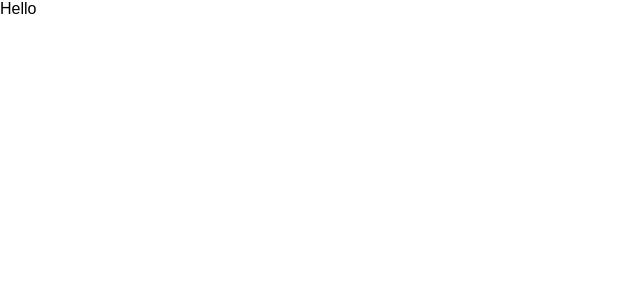
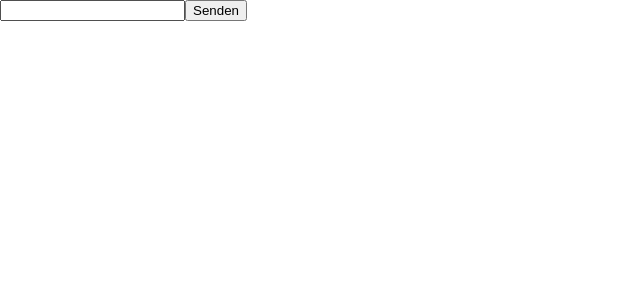
Before and after one commit to novakiss/chatBotReactRedux, a React (Create React App) app: page / in a window 1280 px wide. Shown: the top 300 px of the page, without its empty margins (0-640 px from the left). Built offline with nearby package versions, Linux system fonts and the light colour scheme.

Commit message:
Component Input Container and Presentational

```diff
--- a/src/app/action.js
+++ b/src/app/action.js
@@ -45,8 +45,8 @@ export const newMessage = (dispatch) =>{
     })
 };
 
-export const getResponseFromServer = (URL, data)  => {
-    start();
+export const getResponseFromServer = (URL, data) =>(dispatch) => {
+    dispatch(start());
     return axios.post (URL, data)
         .then((response)=>{
              success();
--- a/src/app/components/MessageInput.js
+++ b/src/app/components/MessageInput.js
@@ -0,0 +1,41 @@
+import React, {Component} from 'react';
+import PropTypes from 'prop-types';
+
+class MessageInput extends Component{
+    state= {
+        message: [],
+        text :'',
+    };
+
+    handleChange = (e) =>{
+      this.setState({text : e.target.value});
+    };
+
+    handleSubmit = (e) =>{
+        e.preventDefault();
+        const newItem = {
+            text: this.state.text,
+            id : Date.now()
+        };
+        this.setState((prevState) => ({
+            messages: prevState.messages.concat(newItem),
+            text: '',
+        }));
+        //this.props.send(this.state.text);
+    };
+
+    render() {
+        return (<div>
+            <form onSubmit={this.handleSubmit}>
+                <input onChange={this.handleChange} value = {this.state.text}/>
+                <button type="submit" disabled={this.props.disable}>Senden</button>
+            </form>
+        </div>);
+    }
+}
+/*
+MessageInput.propTypes = {
+  text : PropTypes.string.isRequire,
+};
+*/
+export default MessageInput;
--- a/src/app/containers/ChatBotContainer.js
+++ b/src/app/containers/ChatBotContainer.js
@@ -1,19 +1,14 @@
 import React from 'react';
 
-import {connect} from 'react-redux';
-import {stateSelector} from '../selectors';
+import MessageContainer from './MessageContainer';
+import ChatContainer from './ChatContainer';
+import MessageInputContainer from './MessageInputContainer';
 
-class ChatBotContainer extends React.Component{
-    render(){
-        return (
-            <div>Hello</div>
-        )
-    }
-}
 
-const mapStateToProps =  state =>{
-  const {currentStep} = stateSelector(state);
-  return {currentStep};
+const ChatBotContainer = () => {
+    return <div>
+        <MessageInputContainer/>
+    </div>
 };
 
-export default connect(mapStateToProps)(ChatBotContainer);
+export default ChatBotContainer;
--- a/src/app/containers/MessageInputContainer.js
+++ b/src/app/containers/MessageInputContainer.js
@@ -0,0 +1,29 @@
+import React from 'react';
+import {connect} from 'react-redux';
+
+
+import {stateSelector} from '../selectors';
+import {ANSWER_STEP} from '../constants';
+import MessageInput from '../components/MessageInput';
+
+import {changeStep, getResponseFromServer as getResponseFromServerAction} from '../action';
+
+const MessageInputContainer = (currentStep, send) =>{
+    const disable = true;
+    if (currentStep !== ANSWER_STEP) {
+        return <MessageInput disable={!disable} send = {send}/>
+    }
+    return <MessageInput disable = {disable}/>
+};
+
+const mapStateToProps = (state) => {
+    const {currentStep} = stateSelector(state);
+    return {currentStep}
+};
+
+const mapDispatchToProps = {
+    send : getResponseFromServerAction,
+    //changeStep : changeStepAction
+};
+
+export default connect(mapStateToProps,mapDispatchToProps) (MessageInputContainer)
```
Also changed, not shown: 1 other file (tests, documents, lock files or other folders).
